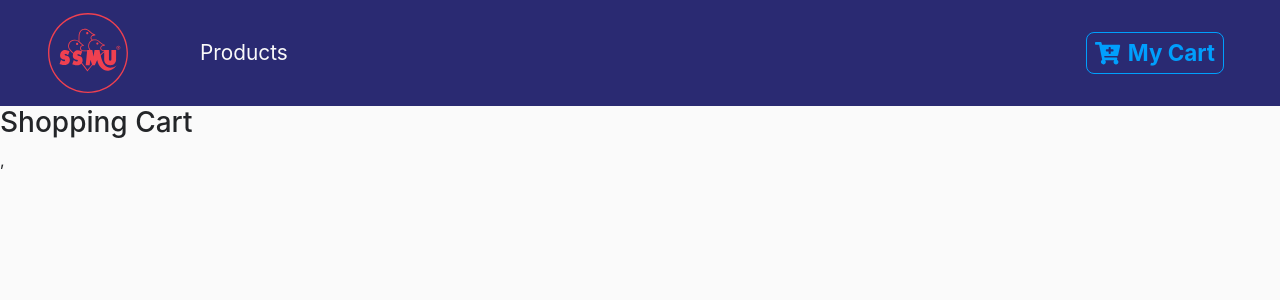
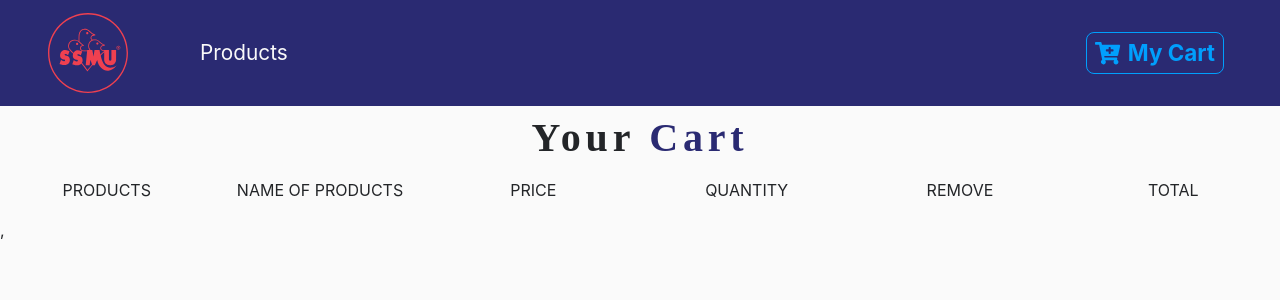
Before and after one commit to zprobs/Student-Marketplace, a React (Create React App) app in the folder Frontend/gui-react/: page /cart in a window 1280 px wide. Shown: the top 300 px of the page. Built offline with nearby package versions, Linux system fonts and the light colour scheme.

Commit message:
started cart page

```diff
--- a/Frontend/gui-react/src/App.js
+++ b/Frontend/gui-react/src/App.js
@@ -5,7 +5,7 @@ import {Switch, Route} from 'react-router-dom';
 import Navbar from "./components/Navbar";
 import ProductList from "./components/ProductList";
 import Default from "./components/Default";
-import Cart from "./components/Cart";
+import Cart from "./components/Cart/Cart";
 import Details from "./components/Details";
 import Modal from "./components/Modal";
 class App extends Component {
--- a/Frontend/gui-react/src/components/Cart.js
+++ /dev/null
@@ -1,13 +0,0 @@
-import React, {Component} from 'react';
-
-class Cart extends Component {
-    render() {
-        return (
-            <div>
-                <h3>Shopping Cart</h3>
-            </div>
-        );
-    }
-}
-
-export default Cart;
--- /dev/null
+++ b/Frontend/gui-react/src/components/Cart/Cart.js
@@ -0,0 +1,33 @@
+import React, {Component} from 'react';
+import Title from "../Title";
+import CartColumns from "./CartColumns";
+import EmptyCart from "./EmptyCart";
+import {ProductConsumer} from "../../context";
+
+class Cart extends Component {
+    render() {
+        return (
+            <section>
+                <ProductConsumer>
+                    {value => {
+                        const {cart} = value;
+                        if (cart.length > 0) {
+                            return (
+                                <React.Fragment>
+                                    <Title name="your" title="cart" />
+                                    <CartColumns/>
+                                </React.Fragment>
+                            )
+                        } else {
+                            return ( <EmptyCart/> );
+                        }
+                    }}
+                </ProductConsumer>
+            </section>
+
+
+        );
+    }
+}
+
+export default Cart;
--- /dev/null
+++ b/Frontend/gui-react/src/components/Cart/CartColumns.js
@@ -0,0 +1,29 @@
+import React from 'react'
+
+export default function CartColumns() {
+    return (
+        <div className="container-fluid text-center d-none d-lg-block">
+            <div className="row">
+                <div className="col-10 mx-auto col-lg-2">
+                    <p className="text-uppercase">products</p>
+                </div>
+                <div className="col-10 mx-auto col-lg-2">
+                    <p className="text-uppercase">name of products</p>
+                </div>
+                <div className="col-10 mx-auto col-lg-2">
+                    <p className="text-uppercase">price</p>
+                </div>
+                <div className="col-10 mx-auto col-lg-2">
+                    <p className="text-uppercase">quantity</p>
+                </div>
+                <div className="col-10 mx-auto col-lg-2">
+                    <p className="text-uppercase">remove</p>
+                </div>
+                <div className="col-10 mx-auto col-lg-2">
+                    <p className="text-uppercase">total</p>
+                </div>
+            </div>
+        </div>
+    )
+
+}
--- /dev/null
+++ b/Frontend/gui-react/src/components/Cart/EmptyCart.js
@@ -0,0 +1,15 @@
+import React from 'react'
+
+export default function EmptyCart() {
+    return (
+        <div className="container mt-5">
+            <div className="row">
+                <div className="col-10 mx-auto text-center text-title">
+                    <h1>
+                        your cart is currently empty
+                    </h1>
+                </div>
+            </div>
+        </div>
+    )
+}
--- /dev/null
+++ b/Frontend/gui-react/src/components/Cart/package.json
@@ -0,0 +1,3 @@
+{
+  "main": "Cart.js"
+}
--- a/Frontend/gui-react/src/context.js
+++ b/Frontend/gui-react/src/context.js
@@ -8,7 +8,7 @@ class ProductProvider extends Component {
     state={
         products: [],
         detailProduct: detailProduct,
-        cart: [],
+        cart: storeProducts,
         modalOpen: false,
         modalProduct: detailProduct,
         cartSubTotal:0,
@@ -82,6 +82,10 @@ class ProductProvider extends Component {
         console.log("remove method");
     }
 
+    clearCart = () => {
+        console.log('cart is cleared');
+    }
+
     render() {
         return (
             <ProductContext.Provider value={{
@@ -89,7 +93,10 @@ class ProductProvider extends Component {
                 handleDetail: this.handleDetail,
                 addToCart: this.addToCart,
                 openModal: this.openModal,
-                closeModal: this.closeModal
+                closeModal: this.closeModal,
+                increment: this.increment,
+                decrement: this.decrement,
+                clearCArt: this.clearCart,
             }}
             >
                 { this.props.children }
```
Also changed, not shown: Frontend/gui-react/src/components/Cart/CartItem.js (added, +9 -0 lines), Frontend/gui-react/src/components/Cart/CartList.js (added, +11 -0 lines).
